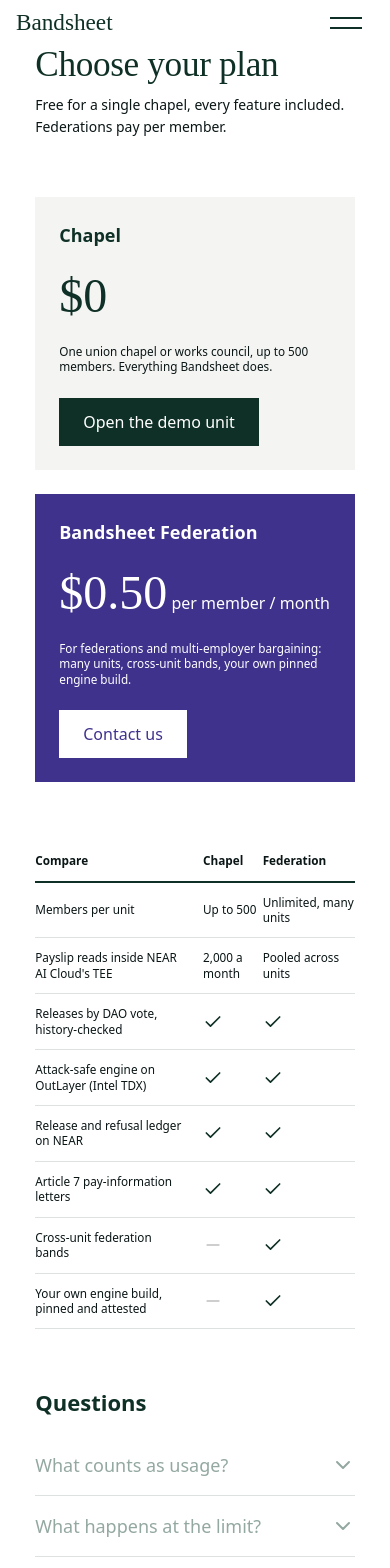
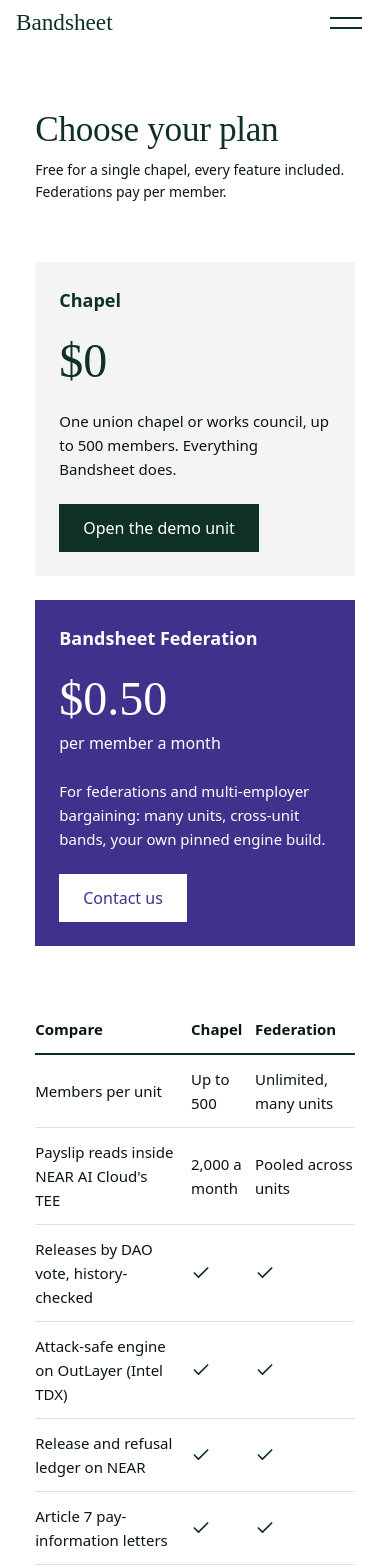
Before and after one commit to RosarySpinola/bandsheet, a React (Vite) app in the folder web/: page /pricing in a window 390 px wide. Shown: the top 1568 px of the page. Built offline with nearby package versions, Linux system fonts and the light colour scheme.

Commit message:
Pricing on phones: room between the logo and the title, the per-member price unit wraps as one line, readable body text

```diff
--- a/web/src/pages/pricing.tsx
+++ b/web/src/pages/pricing.tsx
@@ -29,7 +29,7 @@ export default function PricingPage() {
   return (
     <div className="min-h-svh bg-white">
       <SiteHeader />
-      <main className="gl-section pt-[calc(var(--gl)*12)] max-[991px]:pt-24">
+      <main className="gl-section pt-[calc(var(--gl)*12)]! max-[991px]:pt-28!">
         <div className="gl-container flex flex-col gap-[calc(var(--gl)*5)]">
           <Reveal>
             <h1 className="gl-h1">Choose your plan</h1>
@@ -42,17 +42,19 @@ export default function PricingPage() {
             <Reveal delay={0} className="flex flex-col gap-[calc(var(--gl)*2)] bg-band p-[calc(var(--gl)*3)] max-[991px]:p-6">
               <p className="text-[calc(var(--gl)*1.75)] font-semibold text-ink max-[991px]:text-lg">Chapel</p>
               <p className="gl-num text-[calc(var(--gl)*5)] leading-none text-ink max-[991px]:text-5xl">$0</p>
-              <p className="gl-body3">One union chapel or works council, up to 500 members. Everything Bandsheet does.</p>
+              <p className="gl-body3 max-[991px]:text-[0.9375rem]! max-[991px]:leading-[1.6]!">One union chapel or works council, up to 500 members. Everything Bandsheet does.</p>
               <Link to="/unit/join" className="mt-auto w-fit bg-ink px-[calc(var(--gl)*3)] py-[calc(var(--gl)*1.5)] text-[calc(var(--gl)*1.75)] text-white transition-colors duration-[400ms] ease-gl hover:bg-[#164537] max-[991px]:px-6 max-[991px]:py-3 max-[991px]:text-base">
                 Open the demo unit
               </Link>
             </Reveal>
             <Reveal delay={200} className="flex flex-col gap-[calc(var(--gl)*2)] bg-indigo p-[calc(var(--gl)*3)] text-white max-[991px]:p-6">
               <p className="text-[calc(var(--gl)*1.75)] font-semibold max-[991px]:text-lg">Bandsheet Federation</p>
-              <p className="gl-num text-[calc(var(--gl)*5)] leading-none max-[991px]:text-5xl">
-                $0.50<span className="font-sans text-[calc(var(--gl)*1.5)] font-normal max-[991px]:text-base"> per member / month</span>
+              {/* The unit wraps as one piece onto its own line on narrow screens, never mid-phrase. */}
+              <p className="flex flex-wrap items-baseline gap-x-[calc(var(--gl)*0.75)] gap-y-2">
+                <span className="gl-num text-[calc(var(--gl)*5)] leading-none max-[991px]:text-5xl">$0.50</span>
+                <span className="text-[calc(var(--gl)*1.5)] whitespace-nowrap max-[991px]:text-base">per member a month</span>
               </p>
-              <p className="gl-body3 text-white!">For federations and multi-employer bargaining: many units, cross-unit bands, your own pinned engine build.</p>
+              <p className="gl-body3 max-[991px]:text-[0.9375rem]! max-[991px]:leading-[1.6]! text-white!">For federations and multi-employer bargaining: many units, cross-unit bands, your own pinned engine build.</p>
               <a href="https://github.com/RosarySpinola/bandsheet/issues" target="_blank" rel="noreferrer" className="mt-auto w-fit bg-white px-[calc(var(--gl)*3)] py-[calc(var(--gl)*1.5)] text-[calc(var(--gl)*1.75)] text-indigo transition-colors duration-[400ms] ease-gl hover:bg-lav-soft max-[991px]:px-6 max-[991px]:py-3 max-[991px]:text-base">
                 Contact us
               </a>
@@ -63,15 +65,15 @@ export default function PricingPage() {
             <table className="w-full border-collapse text-left">
               <thead>
                 <tr className="border-b-2 border-ink">
-                  <th className="gl-body3 py-3 font-semibold">Compare</th>
-                  <th className="gl-body3 py-3 font-semibold">Chapel</th>
-                  <th className="gl-body3 py-3 font-semibold">Federation</th>
+                  <th className="gl-body3 max-[991px]:text-[0.9375rem]! max-[991px]:leading-[1.6]! py-3 font-semibold">Compare</th>
+                  <th className="gl-body3 max-[991px]:text-[0.9375rem]! max-[991px]:leading-[1.6]! py-3 font-semibold">Chapel</th>
+                  <th className="gl-body3 max-[991px]:text-[0.9375rem]! max-[991px]:leading-[1.6]! py-3 font-semibold">Federation</th>
                 </tr>
               </thead>
               <tbody>
                 {ROWS.map(([label, a, b]) => (
                   <tr key={label} className="border-b border-border">
-                    <td className="gl-body3 py-[calc(var(--gl)*1.1)] pr-4 max-[991px]:py-3">{label}</td>
+                    <td className="gl-body3 max-[991px]:text-[0.9375rem]! max-[991px]:leading-[1.6]! py-[calc(var(--gl)*1.1)] pr-4 max-[991px]:py-3">{label}</td>
                     <Cell v={a} />
                     <Cell v={b} />
                   </tr>
@@ -95,7 +97,7 @@ export default function PricingPage() {
 
 function Cell({ v }: { v: boolean | string }) {
   return (
-    <td className="gl-body3 py-[calc(var(--gl)*1.1)] max-[991px]:py-3">
+    <td className="gl-body3 max-[991px]:text-[0.9375rem]! max-[991px]:leading-[1.6]! py-[calc(var(--gl)*1.1)] max-[991px]:py-3">
       {typeof v === "string" ? v : v ? <Check className="size-5 text-ink" aria-label="Included" /> : <Minus className="size-5 text-inactive" aria-label="Not included" />}
     </td>
   )
@@ -119,7 +121,7 @@ function Faq({ q, a }: { q: string; a: string }) {
         <ChevronDown className={cn("size-6 shrink-0 transition-transform duration-200", open && "rotate-180")} />
       </button>
       <div className={cn("grid transition-[grid-template-rows] duration-200", open ? "grid-rows-[1fr] ease-out" : "grid-rows-[0fr] ease-in")}>
-        <p className="gl-body3 overflow-hidden pb-0 data-[open=true]:pb-4" data-open={open}>
+        <p className="gl-body3 max-[991px]:text-[0.9375rem]! max-[991px]:leading-[1.6]! overflow-hidden pb-0 data-[open=true]:pb-4" data-open={open}>
           {a}
         </p>
       </div>
```
